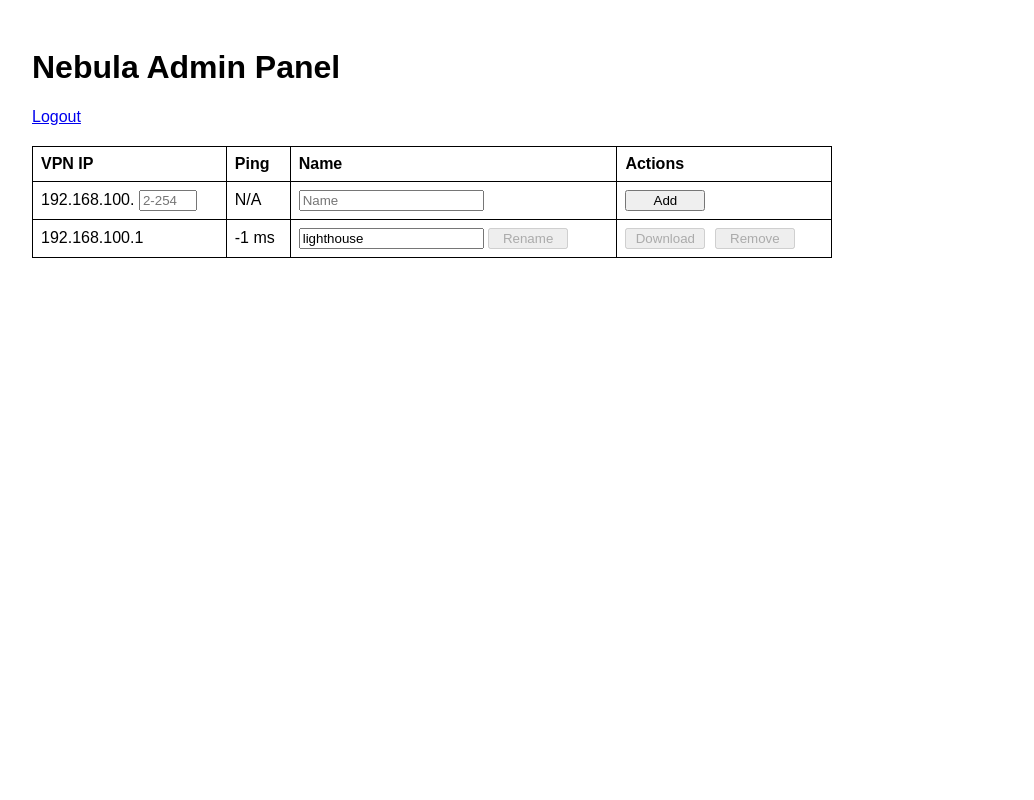
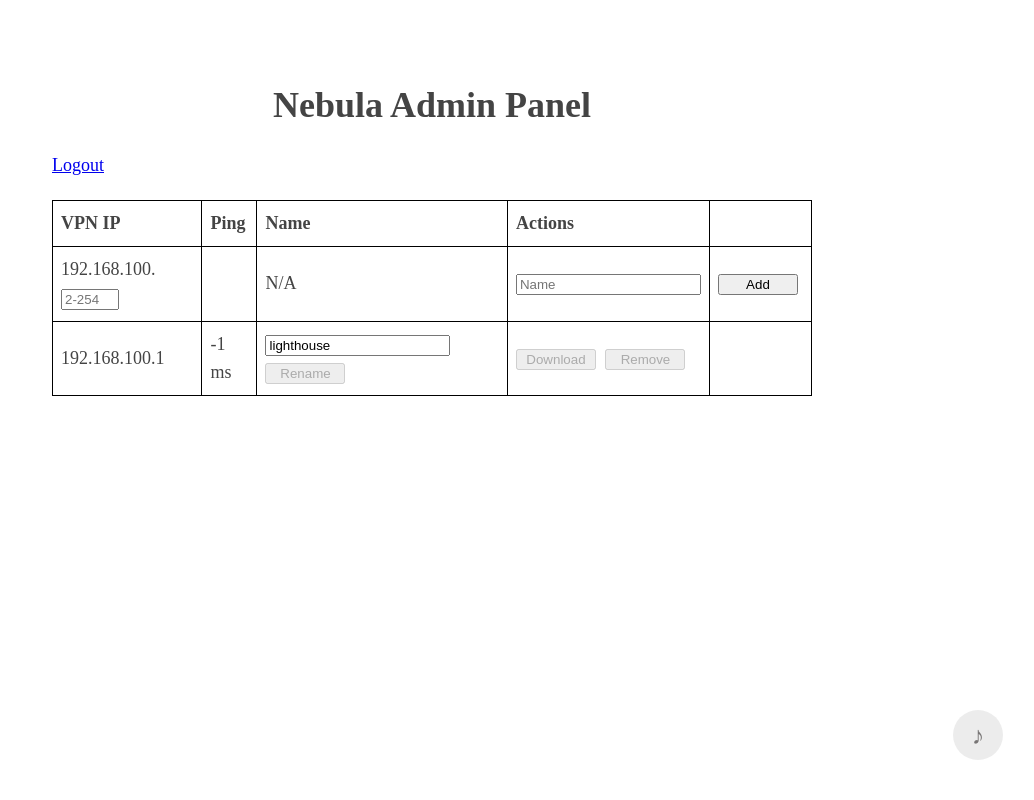
Before and after one commit to nnandrew/polaris, a Flask app: page /nebula/ in a window 1280 px wide. Shown: the whole page, without its empty margins (208-1242 px from the left). Run offline with Flask 3, Linux system fonts and the light colour scheme; the visitor is signed in with stand-in values (Sample User, id 1); data comes from the database, SQL or seed files in the repository; parts of the project's set-up code (start-up, migrations or seed data) failed here and were passed over.

Commit message:
Rover: Added a stopwatch. Lighthouse: made template pretty and added music button :). Also moddified Common folder to be a python package.

```diff
--- a/base-station/ntrip-caster/app.py
+++ b/base-station/ntrip-caster/app.py
@@ -5,11 +5,7 @@ This script initializes a GPS device, determines the local IP address, and
 starts the `gnssserver` process to broadcast GNSS data as an NTRIP caster.
 """
 import subprocess
-import os
-import sys
-sys.path.append(os.path.dirname(os.path.abspath(__file__)) + "/../../common")
-import gps_reader
-import ip_getter
+from common import gps_reader, ip_getter
 
 def main():
     """
--- /dev/null
+++ b/common/__init__.py
@@ -0,0 +1 @@
+# To make the file a python package.
--- a/lighthouse/enrollment-server/app/templates/admin.html
+++ b/lighthouse/enrollment-server/app/templates/admin.html
@@ -5,7 +5,6 @@
     <meta name="viewport" content="width=device-width, initial-scale=1.0">
     <title>Admin Panel</title>
     <style>
-        body { font-family: sans-serif; }
         .container { max-width: 800px; margin: 0 auto; padding: 20px; }
         .login-form { text-align: left; }
         table { width: 100%; border-collapse: collapse; margin-top: 20px; }
@@ -15,9 +14,76 @@
         .error { color: red; }
         button { width: 80px; margin-right: 5px; }
         .action-buttons { white-space: nowrap; }
+        h1 {
+            text-align: center;
+        }
+        body {
+            margin: 40px auto;
+            max-width: 800px;
+            line-height: 1.6;
+            font-size: 18px;
+            color: #444;
+            padding: 0 10px;
+        }
+        h1,
+        h2,
+        h3 {
+            line-height: 1.2;
+        }
+        #musicButton:hover {
+            cursor: pointer;
+        }
+        /* Safari */
+        @-webkit-keyframes spin {
+            0% {
+                -webkit-transform: rotate(0deg);
+            }
+            100% {
+                -webkit-transform: rotate(360deg);
+            }
+        }
+        @keyframes spin {
+            0% {
+                transform: rotate(0deg);
+            }
+            100% {
+                transform: rotate(360deg);
+            }
+        }
     </style>
 </head>
 <body>
+<button
+        id="musicButton"
+        onclick="toggleMusic()"
+        style="
+        color: rgba(5, 0, 0, 0.5);
+        outline: none;
+        border: none;
+        height: 50px;
+        width: 50px;
+        font-size: 25px;
+        position: fixed;
+        bottom: 5%;
+        right: 5%;
+        background: #d3d3d370;
+        border-radius: 50%;
+      "
+>
+    ♪
+</button>
+<iframe
+        id="video"
+        src="https://www.youtube.com/embed/videoseries?list=PLA3CdKbUxlGToJVhFK-R7sY0yoEKEwwkp"
+        style="position: absolute; width: 0; height: 0; border: 0"
+        allow="autoplay"
+>
+</iframe>
+
+<div id="loader" style="display: none">
+    <img src="nochesLogo.png" style="width: 60px; border-radius: 50%" alt="uh-oh" />
+</div>
+
 <div class="container">
     {% if not session.logged_in %}
     <div class="login-form">
@@ -50,7 +116,7 @@
                 <form action="/api/enroll" method="post" style="display:inline;">
                     <span>192.168.100.</span>
                     <input type="number" name="ip_octet" min="2" max="254" placeholder="2-254" style="width: 50px;" required>
-                        </td>
+                    <td>
                     <td>N/A</td>
                     <td>
                         <input type="text" name="group_name" placeholder="Name" required>
@@ -87,5 +153,21 @@
     </table>
     {% endif %}
 </div>
+<script>
+    const autoplay = '&autoplay=1';
+    function toggleMusic() {
+        const video = document.getElementById('video');
+        const musicButton = document.getElementById('musicButton');
+        let contains = video.src.includes(autoplay);
+
+        if (contains) {
+            video.src = video.src.replace(autoplay, '');
+            musicButton.style.background = '#d3d3d370';
+        } else {
+            video.src += autoplay;
+            musicButton.style.background = `linear-gradient(-45deg, #0A197A, #00D4FF)`;
+        }
+    }
+</script>
 </body>
 </html>
```
Also changed, not shown: rover/ntrip-client/app.py (+24 -4 lines). Lines whose indentation alone changed are shown as unchanged.
